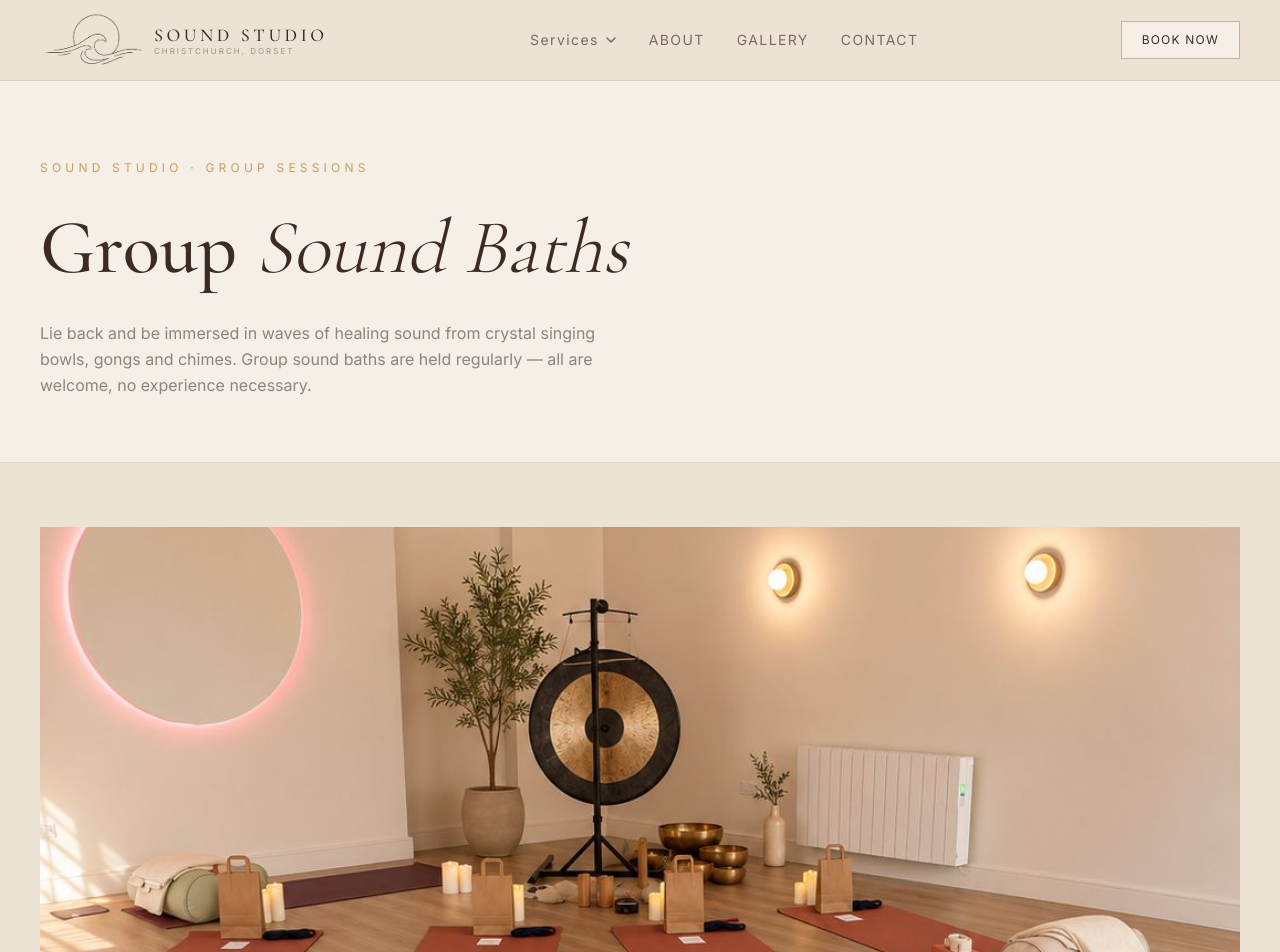
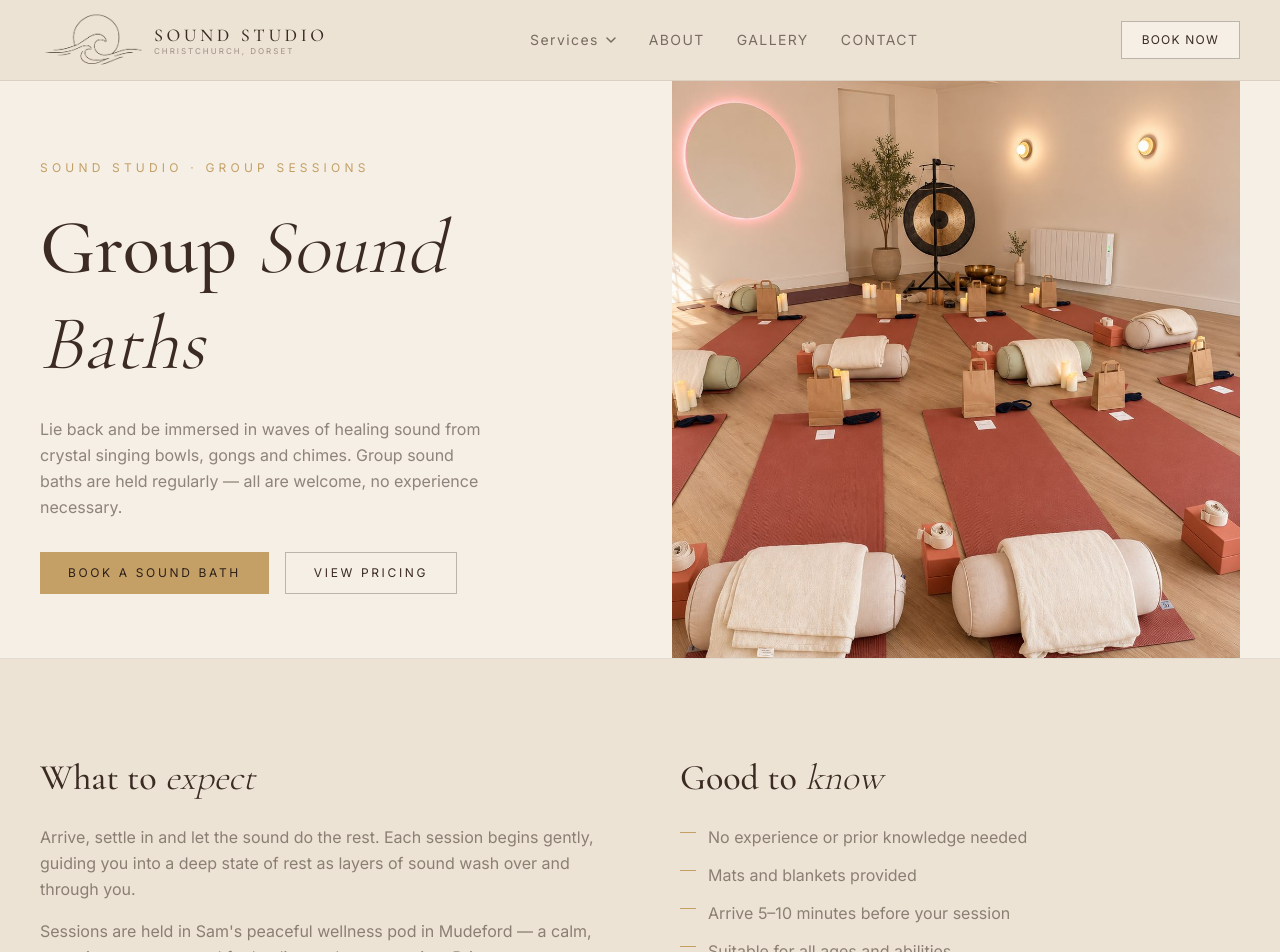
Before and after one commit to SteadyLabsPro/sound-studio, a Next.js app: page /group-sound-baths in a window 1280 px wide. Shown: the top 952 px of the page. Built offline with nearby package versions, Linux system fonts and the light colour scheme.

Commit message:
Group Sound Baths: image right of intro on desktop, add Book + View Pricing CTAs
Co-Authored-By: Claude Sonnet 4.6 <noreply@anthropic.com>

```diff
--- a/app/group-sound-baths/page.tsx
+++ b/app/group-sound-baths/page.tsx
@@ -16,39 +16,58 @@ export default function GroupSoundBathsPage() {
       <Nav />
       <main>
 
-        {/* Page header */}
-        <section className="bg-cream pt-24 md:pt-40 pb-10 md:pb-16 border-b border-dark/10">
+        {/* Hero — text left, image right on desktop */}
+        <section className="bg-cream border-b border-dark/10 overflow-hidden">
           <div className="max-w-7xl mx-auto px-6 md:px-10">
+            <div className="grid grid-cols-1 lg:grid-cols-2 gap-10 lg:gap-16">
+
+              {/* Left: text + CTAs */}
+              <div className="pt-24 md:pt-40 pb-10 md:pb-16 flex flex-col justify-center">
                 <p className="font-sans text-[0.6rem] md:text-xs tracking-[0.35em] uppercase text-gold mb-6">
                   Sound Studio · Group Sessions
                 </p>
                 <h1 className="font-display font-medium text-dark text-5xl md:text-[4.2rem] xl:text-[4.8rem] leading-tight mb-6">
                   Group <em className="font-light italic">Sound Baths</em>
                 </h1>
-            <p className="font-sans text-sm md:text-base text-dark/55 leading-relaxed max-w-xl">
+                <p className="font-sans text-sm md:text-base text-dark/55 leading-relaxed max-w-md mb-8">
                   Lie back and be immersed in waves of healing sound from crystal singing bowls, gongs and chimes. Group sound baths are held regularly — all are welcome, no experience necessary.
                 </p>
+                <div className="flex flex-col sm:flex-row gap-4">
+                  <a
+                    href="https://bookwhen.com/soundstudio"
+                    target="_blank"
+                    rel="noopener noreferrer"
+                    className="inline-flex items-center justify-center px-7 py-3 bg-gold text-ink text-[0.65rem] md:text-xs tracking-[0.22em] uppercase font-sans hover:bg-gold-light transition-colors duration-300 w-fit"
+                  >
+                    Book a Sound Bath
+                  </a>
+                  <a
+                    href="#pricing"
+                    className="inline-flex items-center justify-center px-7 py-3 border border-dark/30 text-dark text-[0.65rem] md:text-xs tracking-[0.22em] uppercase font-sans hover:bg-dark hover:text-cream transition-all duration-300 w-fit"
+                  >
+                    View Pricing
+                  </a>
                 </div>
-        </section>
+              </div>
 
-        {/* Hero image */}
-        <section className="bg-linen">
-          <div className="max-w-7xl mx-auto px-6 md:px-10 py-10 md:py-16">
-            <div className="relative aspect-[16/9] md:aspect-[21/9] overflow-hidden">
+              {/* Right: image */}
+              <div className="relative h-72 lg:h-auto lg:min-h-[560px] overflow-hidden">
                 <Image
                   src="/images/wellness-relaxtion-sound-studio.jpeg"
                   alt="Group sound bath room with crystal singing bowls, gong and yoga mats at Sound Studio, Mudeford, Christchurch"
                   fill
                   priority
                   className="object-cover object-[center_30%]"
-                sizes="(max-width: 768px) 100vw, 90vw"
+                  sizes="(max-width: 1024px) 100vw, 50vw"
                 />
+              </div>
+
             </div>
           </div>
         </section>
 
         {/* About the session */}
-        <section className="bg-linen pb-14 md:pb-24">
+        <section className="bg-linen py-14 md:py-24">
           <div className="max-w-7xl mx-auto px-6 md:px-10 grid grid-cols-1 lg:grid-cols-2 gap-10 lg:gap-20">
 
             <div>
@@ -87,7 +106,7 @@ export default function GroupSoundBathsPage() {
         </section>
 
         {/* Pricing */}
-        <section className="bg-cream py-14 md:py-24">
+        <section id="pricing" className="bg-cream py-14 md:py-24">
           <div className="max-w-7xl mx-auto px-6 md:px-10">
             <p className="font-sans text-[0.6rem] md:text-xs tracking-[0.35em] uppercase text-gold mb-4">
               Sessions &amp; Pricing
```
Lines whose indentation alone changed are shown as unchanged.
